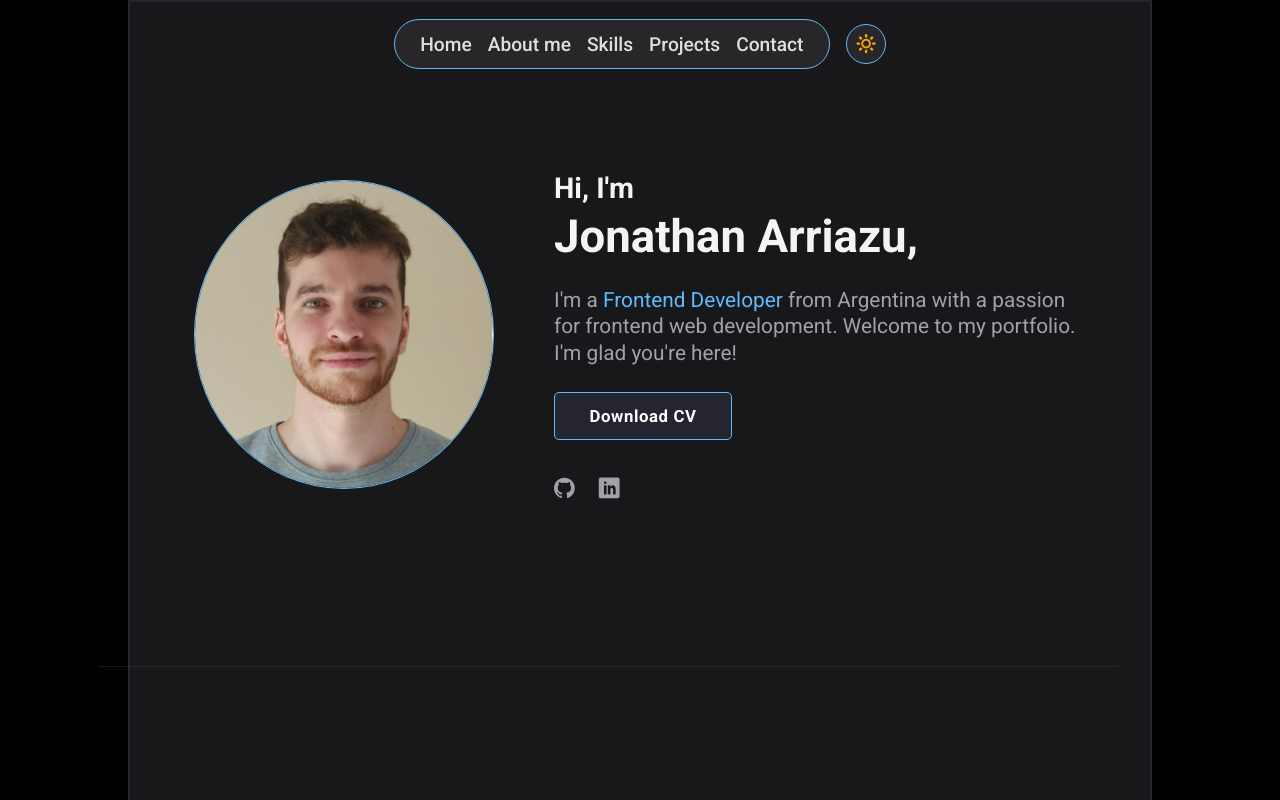
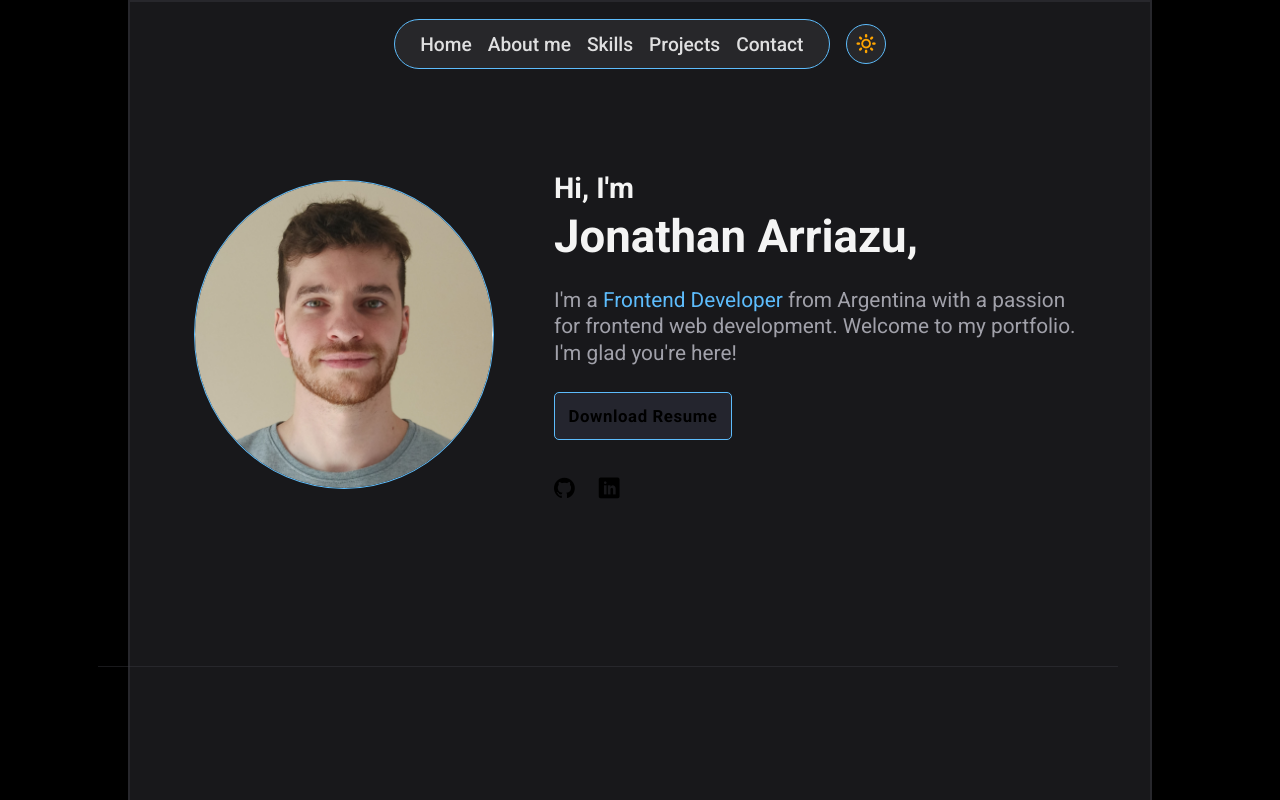
Before and after one commit to JonathanArriazu/myPortfolio, a React (Create React App) app: page / in a window 1280 px wide. Shown: the top 800 px of the page. Built offline with nearby package versions, Linux system fonts and the light colour scheme.

Commit message:
fix: some links modified and functional download resume added

```diff
--- a/src/components/hero/hero.jsx
+++ b/src/components/hero/hero.jsx
@@ -22,11 +22,13 @@ const Hero = () => {
             I'm a <span className='front-end'>Frontend Developer</span> from Argentina with a passion for frontend web development. Welcome to my portfolio. I'm glad you're here!
           </p>
           <div className='flex button-container'>
-            <button>Download CV</button>
+            <button>
+              <a className='resume-button' href="./resume/Jonathan-Arriazu-React-Frontend-dev.pdf" download="Jonathan Arriazu React Frontend Dev">Download Resume</a>
+            </button>
           </div>
           <div className='flex all-icons'>
-            <div className="icon icon-github"></div>
-            <div className="icon icon-linkedin"></div>
+            <a className="icon icon-github" href='https://github.com/JonathanArriazu' target='blank'></a>
+            <a className="icon icon-linkedin" href='https://www.linkedin.com/in/jonathanarriazu/' target='blank'></a>
           </div>
         </div>
 
```
Also changed, not shown: 1 other file (tests, documents, lock files or other folders).
